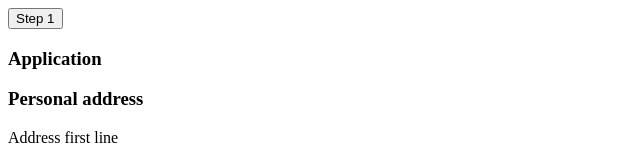
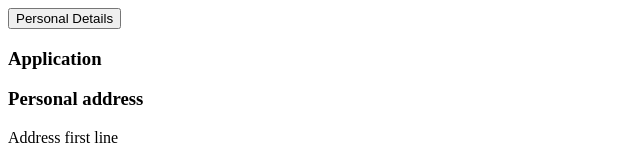
Before and after one commit to r2inlondon/application-form, a React (Create React App) app: page / in a window 1280 px wide. Both pictures are taken after typing "Sample", "Sample" into the empty fields and a click on the input "Submit". Shown: the top 145 px of the page, without its empty margins (0-640 px from the left). Built offline with nearby package versions, Linux system fonts and the light colour scheme.

Commit message:
all 3 steps completed, now going to work on the clicks

```diff
--- a/src/components/AboutUs.js
+++ b/src/components/AboutUs.js
@@ -1,9 +1,30 @@
-import React from "react";
+import React, { useState } from "react";
 
-const AboutUs = () => (
-  <div>
-    <h2>How did you hear about us?</h2>
-  </div>
-);
+const AboutUs = (props) => {
+  const [hear, setHear] = useState("");
+
+  const onSubmit = (e) => {
+    e.preventDefault();
+    props.setAboutUs({ hear });
+  };
+
+  return (
+    <div>
+      <form onSubmit={onSubmit}>
+        <label>How did you hear about us?</label>
+        <br />
+        <input
+          type="text"
+          id="hear"
+          name="hear"
+          value={hear}
+          onChange={(e) => setHear(e.target.value)}
+        />
+        <br />
+        <input type="submit" value="Submit"></input>
+      </form>
+    </div>
+  );
+};
 
 export default AboutUs;
--- a/src/components/ApplicationForm.js
+++ b/src/components/ApplicationForm.js
@@ -4,33 +4,73 @@ import AddressDetails from "./AddressDetails";
 import AboutUs from "./AboutUs";
 
 const ApplicationForm = () => {
-  const [details, setDetails] = useState({ opened: true });
-  const [addressDetails, setAddressDetails] = useState({ opened: false });
-  const [about, setAbout] = useState({ opened: false });
+  const [details, setDetails] = useState({
+    step1: {
+      active: true,
+      completed: false,
+    },
+    step2: {
+      active: false,
+      completed: false,
+    },
+    step3: {
+      active: false,
+      completed: false,
+    },
+  });
+
+  // const [addressDetails, setAddressDetails] = useState({ opened: false });
+  // const [about, setAbout] = useState({ opened: false });
   const [progress, setProgress] = useState([]);
 
   const step1 = (info) => {
     const { firstName, lastName } = info;
-    setDetails({ firstName, lastName, opened: false });
-    progress.push("Step 1");
-    console.log(progress);
-    setAddressDetails({ opened: true });
+
+    setDetails((prevState) => ({
+      step1: {
+        ...prevState.step1,
+        active: false,
+        completed: true,
+        firstName,
+        lastName,
+      },
+      step2: { ...prevState.step2, active: true },
+      step3: { ...prevState.step3 },
+    }));
   };
 
   const step2 = (info) => {
     const { firstLine, secondLine, city, country, postcode } = info;
 
-    setAddressDetails({
-      firstLine,
-      secondLine,
-      city,
-      country,
-      postcode,
-      opened: false
-    });
-    progress.push("Step 2");
-    console.log(progress);
-    setAbout({ opened: true });
+    setDetails((prevState) => ({
+      step1: { ...prevState.step1 },
+      step2: {
+        ...prevState.step2,
+        active: false,
+        completed: true,
+        firstLine,
+        secondLine,
+        city,
+        country,
+        postcode,
+      },
+      step3: { ...prevState.step3, active: true },
+    }));
+  };
+
+  const step3 = (info) => {
+    const { hear } = info;
+
+    setDetails((prevState) => ({
+      step1: { ...prevState.step1 },
+      step2: { ...prevState.step2 },
+      step3: {
+        ...prevState.step3,
+        active: false,
+        completed: true,
+        hear,
+      },
+    }));
   };
 
   console.log(progress);
@@ -38,14 +78,14 @@ const ApplicationForm = () => {
   return (
     <div>
       <div className="nav">
-        {progress.map((item, index) => {
-          return <button key={index}>{item}</button>;
-        })}
+        {details.step1.completed && <button key={1}>Personal Details</button>}
+        {details.step2.completed && <button key={2}>Home Address</button>}
+        {details.step3.completed && <button key={3}>Step 3</button>}
       </div>
       <h3>Application</h3>
-      {details.opened && <PersonalDetails setDetails={step1} />}
-      {addressDetails.opened && <AddressDetails setAddressDetails={step2} />}
-      {about.opened && <AboutUs />}
+      {details.step1.active && <PersonalDetails setDetails={step1} />}
+      {details.step2.active && <AddressDetails setAddressDetails={step2} />}
+      {details.step3.active && <AboutUs setAboutUs={step3} />}
     </div>
   );
 };
```
